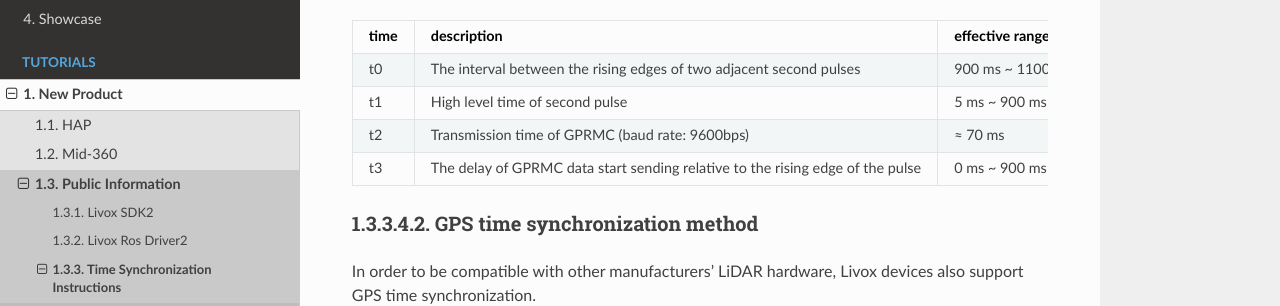
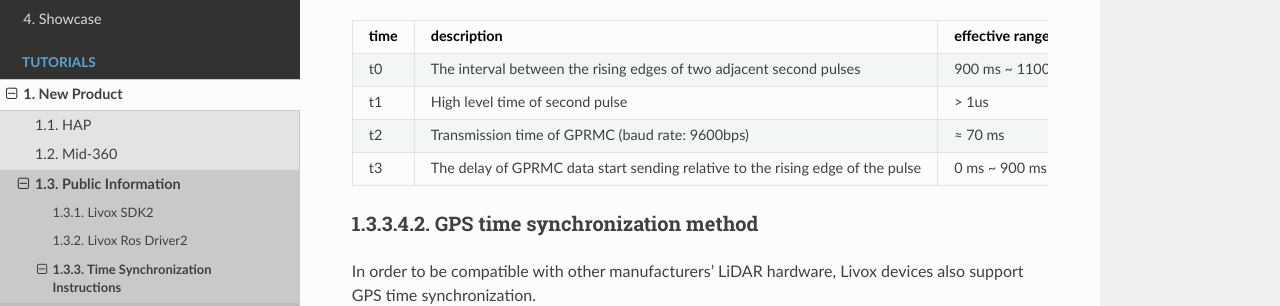
Before and after one commit to Livox-SDK/livox_wiki_en, a Sphinx documentation site: the page built from source/tutorials/new_product/common/time_sync.rst, in a window 1280 px wide and 900 px high, scrolled down 8342 px. Shown: the part 165-471 px from the top of the window. Built offline with Sphinx 7.4.7 and the Read the Docs theme 2.0.0, drawn with Linux system fonts in a browser that asks for light colours; pages that are not in the unit, such as notebooks, are missing from menus.

Commit message:
update description of GPS sync high level time of second pulse

```diff
--- a/source/tutorials/new_product/common/time_sync.rst
+++ b/source/tutorials/new_product/common/time_sync.rst
@@ -242,7 +242,7 @@ Timing requirements for PPS signal and GPRMC signal:
 +======+=================================================================================+===================+===================+
 | t0   | The interval between the rising edges of two adjacent second pulses             |  900 ms ~  1100ms |    1000 ms        |
 +------+---------------------------------------------------------------------------------+-------------------+-------------------+
-| t1   | High level time of second pulse                                                 |    5 ms ~ 900 ms  |    10 ms ~ 200 ms |
+| t1   | High level time of second pulse                                                 |    > 1us          |    10 ms ~ 200 ms |
 +------+---------------------------------------------------------------------------------+-------------------+-------------------+
 | t2   | Transmission time of GPRMC (baud rate: 9600bps)                                 |    ≈ 70 ms        |    70 ms          |
 +------+---------------------------------------------------------------------------------+-------------------+-------------------+
```
